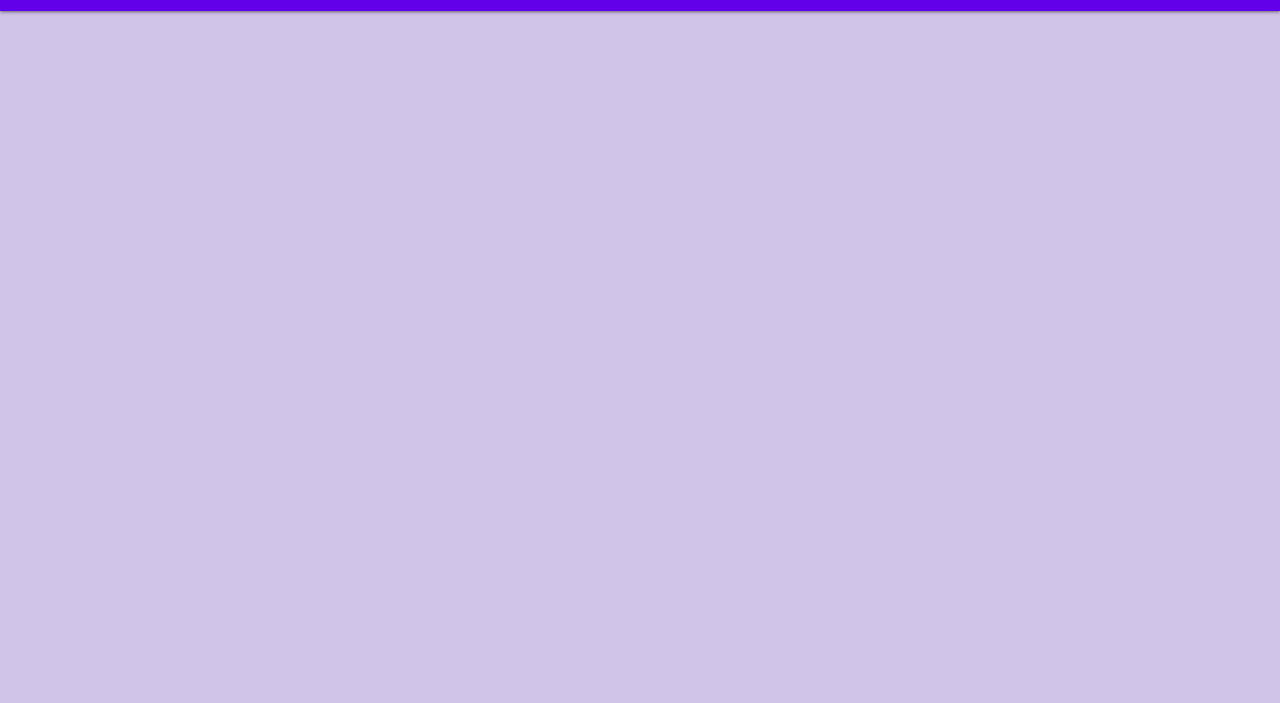
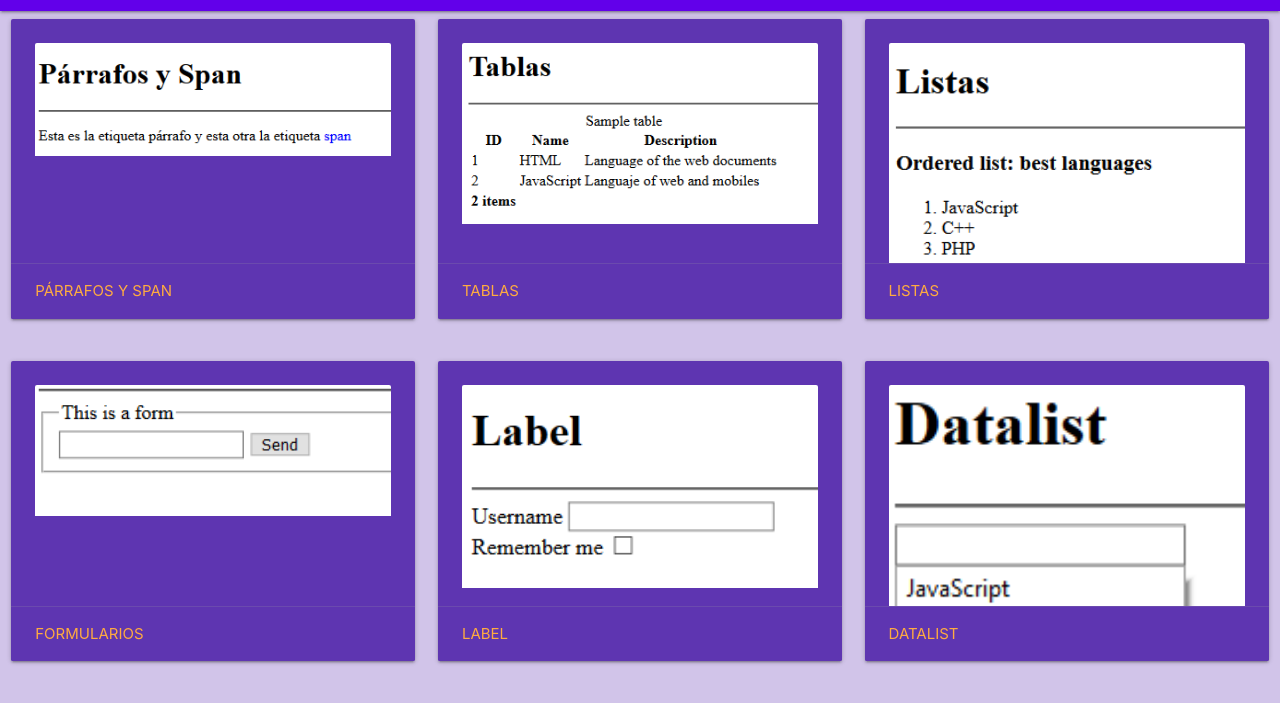
Before and after one commit to SirSoto25/Interfaces, a plain HTML site: page tema1.html in a window 1280 px wide. Shown: the part 53-756 px from the top of the page. Drawn offline with Linux system fonts and the light colour scheme.

Commit message:
Aumento de contenido

```diff
--- a/tema1.html
+++ b/tema1.html
@@ -18,7 +18,84 @@
         </nav>
     </header>
     <section>
-
+        <article>
+            <div class="row">
+                <div class="col s12 m4">
+                    <div class="card small deep-purple darken-1">
+                        <div class="card-content black-text">
+                            <div class="card-image">
+                                <img src="images/parrafos.png">
+                            </div>
+                        </div>
+                        <div class="card-action">
+                            <a href="https://codepen.io/SirSoto25/pen/ePJXQo" target="_blank">Párrafos y Span</a>
+                        </div>
+                    </div>
+                </div>
+                <div class="col s12 m4">
+                    <div class="card small deep-purple darken-1">
+                        <div class="card-content white-text">
+                            <div class="card-image">
+                                <img src="images/tablas.png">
+                            </div>
+                        </div>
+                        <div class="card-action">
+                            <a href="https://codepen.io/SirSoto25/pen/yRewrZ" target="_blank">Tablas</a>
+                        </div>
+                    </div>
+                </div>
+                <div class="col s12 m4">
+                    <div class="card small deep-purple darken-1">
+                        <div class="card-content white-text">
+                            <div class="card-image">
+                                <img src="images/listas.png">
+                            </div>
+                        </div>
+                        <div class="card-action">
+                            <a href="https://codepen.io/SirSoto25/pen/MPKRwd" target="_blank">Listas</a>
+                        </div>
+                    </div>
+                </div>
+            </div>
+            <div class="row">
+                    <div class="col s12 m4">
+                        <div class="card small deep-purple darken-1">
+                            <div class="card-content white-text">
+                                <div class="card-image">
+                                    <img src="images/formularios.png">
+                                </div>
+                            </div>
+                            <div class="card-action">
+                                <a href="https://codepen.io/SirSoto25/pen/xyZeRO" target="_blank">Formularios</a>
+                            </div>
+                        </div>
+                    </div>
+                    <div class="col s12 m4">
+                        <div class="card small deep-purple darken-1">
+                            <div class="card-content white-text">
+                                <div class="card-image">
+                                    <img src="images/label.png">
+                                </div>
+                            </div>
+                            <div class="card-action">
+                                <a href="https://codepen.io/SirSoto25/pen/OBMGjo" target="_blank">Label</a>
+                            </div>
+                        </div>
+                    </div>
+                    <div class="col s12 m4">
+                        <div class="card small deep-purple darken-1">
+                            <div class="card-content white-text">
+                                <div class="card-image">
+                                    <img src="images/datalist.png">
+                                </div>
+                            </div>
+                            <div class="card-action">
+                                <a href="https://codepen.io/SirSoto25/pen/wYMZjN" target="_blank">Datalist</a>
+                            </div>
+                        </div>
+                    </div>
+                </div>
+        </article>
     </section>
 </body>
 
```
Also changed, not shown: images/datalist.png (added), images/formularios.png (added), images/label.png (added), images/listas.png (added), images/parrafos.png (added), images/tablas.png (added).
